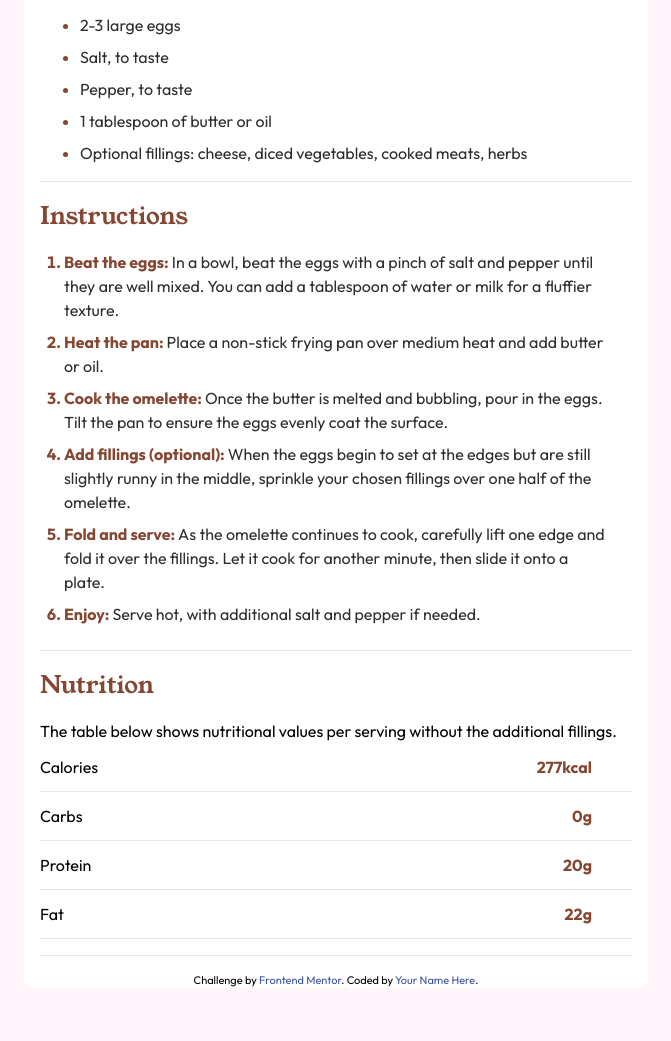
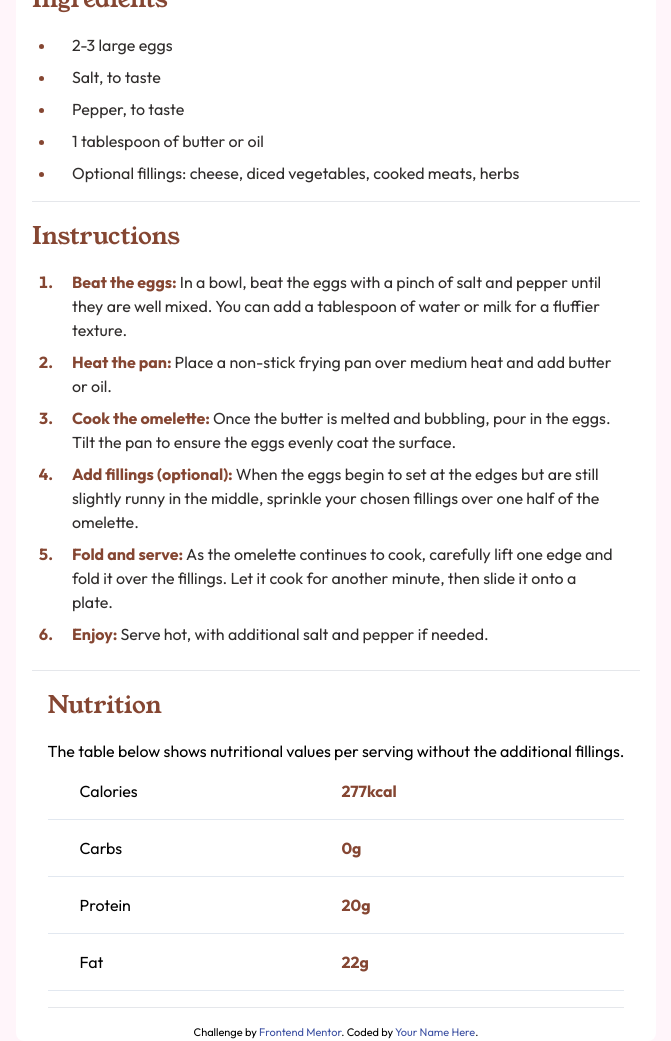
Before and after one commit to Blizzmaster/Recipe-page, a website: page index.html in a window 1280 px wide. Shown: the part 653-1694 px from the top of the page, without its empty margins (304-975 px from the left). Before the commit the page ends 1657 px from the top, so only its background shows below. Drawn offline with Linux system fonts and the light colour scheme.

Commit message:
Recipe CSS changes

```diff
--- a/index.html
+++ b/index.html
@@ -16,14 +16,13 @@
 </head>
 <body class="text-md bg-rosewhite font-Outfit">
 
-  <main class="flex items-center justify-center px-4 py-4 mx-auto">
-    <section class="mobile:w-full sm:w-1/2 rounded-lg bg-swhite">
-
-      <img class="p-4 mobile:rounded-lg mb-4"  src="./assets/images/image-omelette.jpeg" alt="">
+  <main class="flex flex-wrap items-center justify-center w-full mx-auto sm:w-1/2 rounded-lg bg-swhite">
+   <!-- Introduction -->
+    <section>
+      <img class="sm:rounded-lg sm:p-4 mb-4"  src="./assets/images/image-omelette.jpeg" alt="">
       <div class="px-4">
-        <h1 class="font-YoungSerif font-bold text-[26px] mb-4">Simple Omelette Recipe</h1>
-
-        <p class="text-dark-wengebrown font-normal text-sm mb-4">An easy and quick dish, perfect for any meal. This classic omelette combines beaten eggs cooked
+        <h1 class="font-YoungSerif font-bold text-3xl mb-4">Simple Omelette Recipe</h1>
+        <p class="text-dark-wengebrown font-normal text-md mb-4">An easy and quick dish, perfect for any meal. This classic omelette combines beaten eggs cooked
           to perfection, optionally filled with your choice of cheese, vegetables, or meats.
         </p>
 
@@ -31,48 +30,52 @@
           <p class="px-4 text-dark-raspberry font-bold">Preparation time</p>
 
           <ul class="pt-4 px-4 list-disc">
-            <li class="mx-6 text-darkcharcoal mb-2"><span class="mx-2 font-bold">Total: </span>Approximately 10 minutes</li>
-            <li class="mx-6 text-darkcharcoal mb-2"><span class="mx-2 font-bold">Preparation:</span> 5 minutes</li>
-            <li class="mx-6 text-darkcharcoal mb-2"><span class="mx-2 font-bold">Cooking:</span> 5 minutes</li>
+            <li class="mx-6 pl-2 text-darkcharcoal mb-2"><span class="font-bold">Total: </span>Approximately 10 minutes</li>
+            <li class="mx-6 pl-2 text-darkcharcoal mb-2"><span class="font-bold">Preparation:</span> 5 minutes</li>
+            <li class="mx-6 pl-2 text-darkcharcoal mb-2"><span class="font-bold">Cooking:</span> 5 minutes</li>
           </ul>
         </div>
+    </section>
 
+    <!-- Ingredients -->
+
+    <section class="px-4">
         <h2 class="font-YoungSerif font-normal text-[24px] text-nutmeg">Ingredients</h2>
 
-        <div class="p-4 border-b mb-4">
+        <div class="py-4 border-b mb-4">
           <ul class="list-disc text-nutmeg">
-            <li class="mx-6 mb-2"> <span class="text-darkcharcoal text-justify">2-3 large eggs</span></li>
-            <li class="mx-6 mb-2"> <span class="text-darkcharcoal text-justify">Salt, to taste</span></li>
-            <li class="mx-6 mb-2"> <span class="text-darkcharcoal text-justify">Pepper, to taste</span></li>
-            <li class="mx-6 mb-2"> <span class="text-darkcharcoal text-justify">1 tablespoon of butter or oil</span></li>
-            <li class="mx-6"> <span class="text-darkcharcoal text-justify">Optional fillings: cheese, diced vegetables, cooked meats, herbs</span></li>
+            <li class="mx-6 pl-4 mb-2"> <span class="text-darkcharcoal text-justify">2-3 large eggs</span></li>
+            <li class="mx-6 pl-4 mb-2"> <span class="text-darkcharcoal text-justify">Salt, to taste</span></li>
+            <li class="mx-6 pl-4 mb-2"> <span class="text-darkcharcoal text-justify">Pepper, to taste</span></li>
+            <li class="mx-6 pl-4 mb-2"> <span class="text-darkcharcoal text-justify">1 tablespoon of butter or oil</span></li>
+            <li class="mx-6 pl-4"> <span class="text-darkcharcoal text-justify">Optional fillings: cheese, diced vegetables, cooked meats, herbs</span></li>
           </ul>
         </div>
 
         <h2 class="font-YoungSerif font-normal text-[24px] text-nutmeg">Instructions</h2>
 
-        <div class="border-b mb-4">
-          <ul class="py-4 list-decimal text-nutmeg">
-            <li class="mx-6 mb-2 font-bold">
+        <div class="py-4 border-b mb-4">
+          <ul class="list-decimal text-nutmeg">
+            <li class="mx-6 pl-4 mb-2 font-bold">
               Beat the eggs:
               <span class="font-normal text-darkcharcoal"> In a bowl, beat the eggs with a pinch of salt and pepper until they are well mixed.
                 You can add a tablespoon of water or milk for a fluffier texture.
               </span>
             </li>
-            <li class="mx-6 mb-2 font-bold">
+            <li class="mx-6 pl-4 mb-2 font-bold">
               Heat the pan:
               <span class="font-normal text-darkcharcoal">
               Place a non-stick frying pan over medium heat and add butter or oil.
               </span>
             </li>
-            <li class="mx-6 mb-2 font-bold">
+            <li class="mx-6 pl-4 mb-2 font-bold">
               Cook the omelette:
               <span class="font-normal text-darkcharcoal">
                 Once the butter is melted and bubbling, pour in the eggs. Tilt the pan to ensure
                 the eggs evenly coat the surface.
               </span>
             </li>
-            <li class="mx-6 mb-2 font-bold">
+            <li class="mx-6 pl-4 mb-2 font-bold">
               Add fillings (optional):
               <span class="font-normal text-darkcharcoal">
                 When the eggs begin to set at the edges but are still slightly runny in the
@@ -80,14 +83,14 @@
               </span>
             </li>
 
-            <li class="mx-6 mb-2 font-bold">
+            <li class="mx-6 pl-4 mb-2 font-bold">
               Fold and serve:
               <span class="font-normal text-darkcharcoal">
                 As the omelette continues to cook, carefully lift one edge and fold it over the
                 fillings. Let it cook for another minute, then slide it onto a plate.
               </span>
             </li>
-            <li class="mx-6 mb-2 font-bold">
+            <li class="mx-6 pl-4 mb-2 font-bold">
               Enjoy:
               <span class="font-normal text-darkcharcoal">
                 Serve hot, with additional salt and pepper if needed.
@@ -95,31 +98,36 @@
             </li>
           </ul>
         </div>
+    </section>
 
+    <!-- Nutrition Table -->
+
+    <section class="px-4">
       <h2 class="font-YoungSerif font-normal text-[24px] text-nutmeg">Nutrition</h2>
 
-        <div class="py-4 border-b mb-4">
+      <div class="py-4 border-b mb-4 ">
         The table below shows nutritional values per serving without the additional fillings.
 
-          <p class="flex justify-between border-b border-slate-200 py-3">
-            <span>Calories</span>
-            <span class="text-nutmeg font-bold px-10">277kcal</span>
-          </p>
-          <p class="flex justify-between border-b border-slate-200 py-3">
-            <span>Carbs</span>
-            <span class="text-nutmeg font-bold px-10">0g</span>
-          </p>
-          <p class="flex justify-between border-b border-slate-200 py-3">
-            <span>Protein</span>
-            <span class="text-nutmeg font-bold px-10">20g</span>
-          </p>
-          <p class="flex justify-between border-b border-slate-200 py-3">
-            <span >Fat</span>
-            <span class="text-nutmeg font-bold px-10">22g</span>
-          </p>
+        <table class="px-4 w-full">
+          <tr class="border-b border-slate-200">
+            <td class="py-4 pl-8">Calories</td>
+            <td class="py-4 pr-8 font-bold text-nutmeg">277kcal</td>
+          </tr>
+          <tr class="border-b border-slate-200">
+            <td class="py-4 pl-8">Carbs</td>
+            <td class="py-4 pr-8 font-bold text-nutmeg">0g</td>
+          </tr>
+          <tr class="border-b border-slate-200">
+            <td class="py-4 pl-8">Protein</td>
+            <td class="py-4 pr-8 font-bold text-nutmeg">20g</td>
+          </tr>
+          <tr class="border-b border-slate-200">
+            <td class="py-4 pl-8">Fat</td>
+            <td class="py-4 pr-8 font-bold text-nutmeg">22g</td>
+          </tr>
+      </table>
       </div>
     </div>
-
 
     <div class="attribution">
       Challenge by <a href="https://www.frontendmentor.io?ref=challenge" target="_blank">Frontend Mentor</a>.
@@ -127,8 +135,5 @@
     </div>
     </section>
   </main>
-
-
-
 </body>
 </html>
```
Also changed, not shown: src/output.css. Lines whose indentation alone changed are shown as unchanged.
